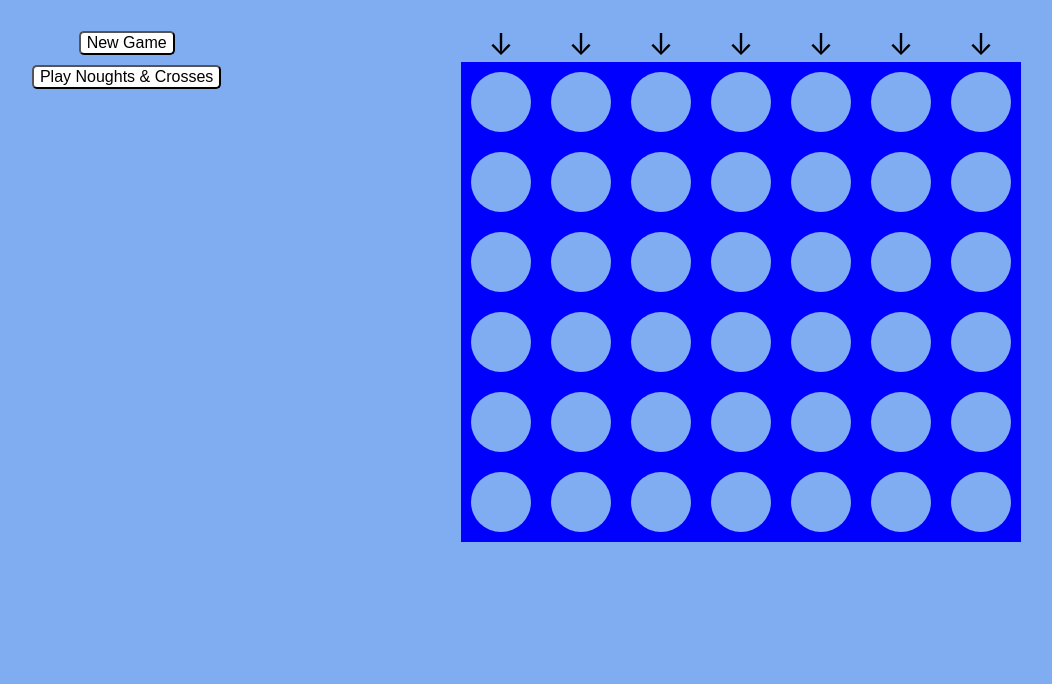
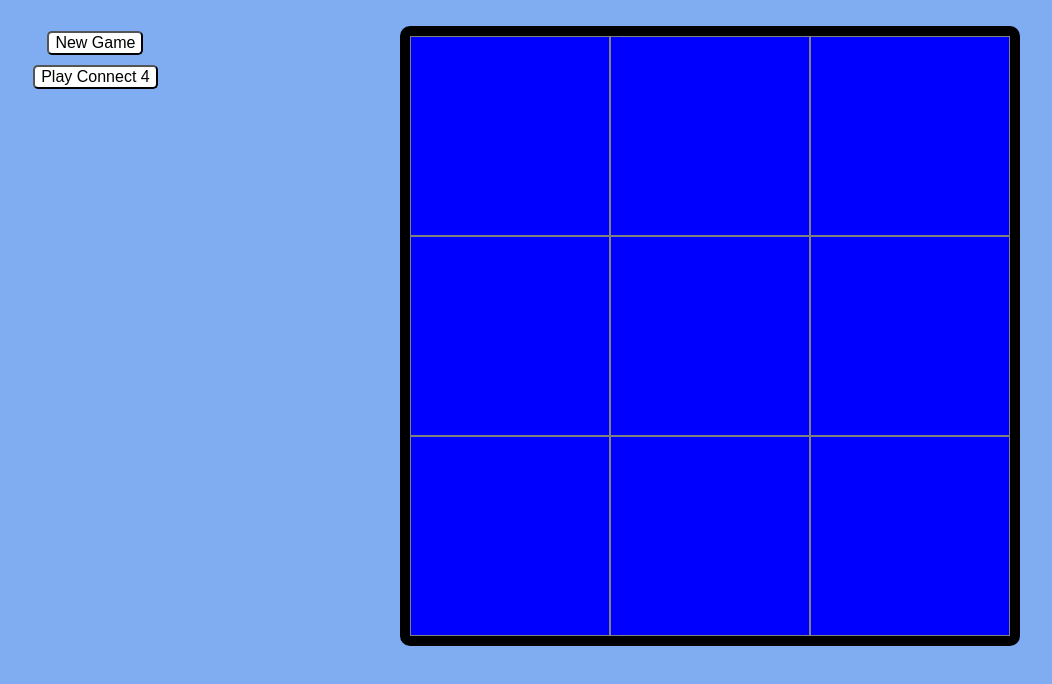
Before and after one commit to KateHoward10/noughts-and-crosses, a React (Create React App) app: page / in a window 1280 px wide. Shown: the top 684 px of the page, without its empty margins (116-1168 px from the left). Built offline with nearby package versions, Linux system fonts and the light colour scheme.

Commit message:
Grid proportions are flexible

```diff
--- a/src/App.css
+++ b/src/App.css
@@ -31,8 +31,6 @@ button {
   border: 10px solid black;
   border-radius: 10px;
   display: grid;
-  grid-template-columns: repeat(3, 180px);
-  grid-template-rows: repeat(3, 180px);
 }
 
 .path-container {
@@ -62,16 +60,22 @@ line {
 .computerSymbol {
   color: yellow;
   -webkit-animation: fadein 3s; /* Safari, Chrome and Opera > 12.1 */
-   -moz-animation: fadein 3s; /* Firefox < 16 */
-    -ms-animation: fadein 3s; /* Internet Explorer */
-     -o-animation: fadein 3s; /* Opera < 12.1 */
-        animation: fadein 3s;
+  -moz-animation: fadein 3s; /* Firefox < 16 */
+  -ms-animation: fadein 3s; /* Internet Explorer */
+  -o-animation: fadein 3s; /* Opera < 12.1 */
+  animation: fadein 3s;
 }
 
 @keyframes fadein {
-    0% { opacity: 0; }
-    50% { opacity: 0.5; }
-    100%   { opacity: 1; }
+  0% {
+    opacity: 0;
+  }
+  50% {
+    opacity: 0.5;
+  }
+  100% {
+    opacity: 1;
+  }
 }
 
 /*Connect 4*/
--- a/src/App.js
+++ b/src/App.js
@@ -5,7 +5,7 @@ import Board from './Board';
 
 class App extends Component {
   state = {
-	  connect4: true,
+	  connect4: false,
   }
 
   switch = () => {
--- a/src/Grid.js
+++ b/src/Grid.js
@@ -121,6 +121,7 @@ class Grid extends Component {
     const { switchGame } = this.props;
     const { mySymbol, win, winningThree, boxes, myTurn, playing } = this.state;
     const computerSymbol = mySymbol==="X" ? "O" : "X";
+    const boxSideLength = Math.min(window.innerWidth, window.innerHeight) / 4;
     return (
       <div className="console">
         <div className="controls">
@@ -136,13 +137,15 @@ class Grid extends Component {
           {win==="draw" ? <h2>It's a draw</h2> : win==="me" ? <h2>You win!</h2> : win==="computer" ? <h2>The computer wins!</h2> : null}
         </div>
         <div className="game">
-          <div className="container">
+          <div className="container" style={{
+            gridTemplateColumns: `repeat(3, ${boxSideLength}px)`,
+            gridTemplateRows: `repeat(3, ${boxSideLength}px)` }}>
             {winningThree.length > 0 ? <svg className="path-container" width="540" height="540">
               <line
-                x1={((winningThree[0] % 3) * 180) + 90}
-                y1={(Math.floor(winningThree[0] / 3) * 180) + 90}
-                x2={((winningThree[2] % 3) * 180) + 90}
-                y2={(Math.floor(winningThree[2] / 3) * 180) + 90}
+                x1={((winningThree[0] % 3) * boxSideLength) + boxSideLength / 2}
+                y1={(Math.floor(winningThree[0] / 3) * boxSideLength) + boxSideLength / 2}
+                x2={((winningThree[2] % 3) * boxSideLength) + boxSideLength / 2}
+                y2={(Math.floor(winningThree[2] / 3) * boxSideLength) + boxSideLength / 2}
               />
             </svg> : null}
             {Object.keys(boxes).map(key => <Box
```
